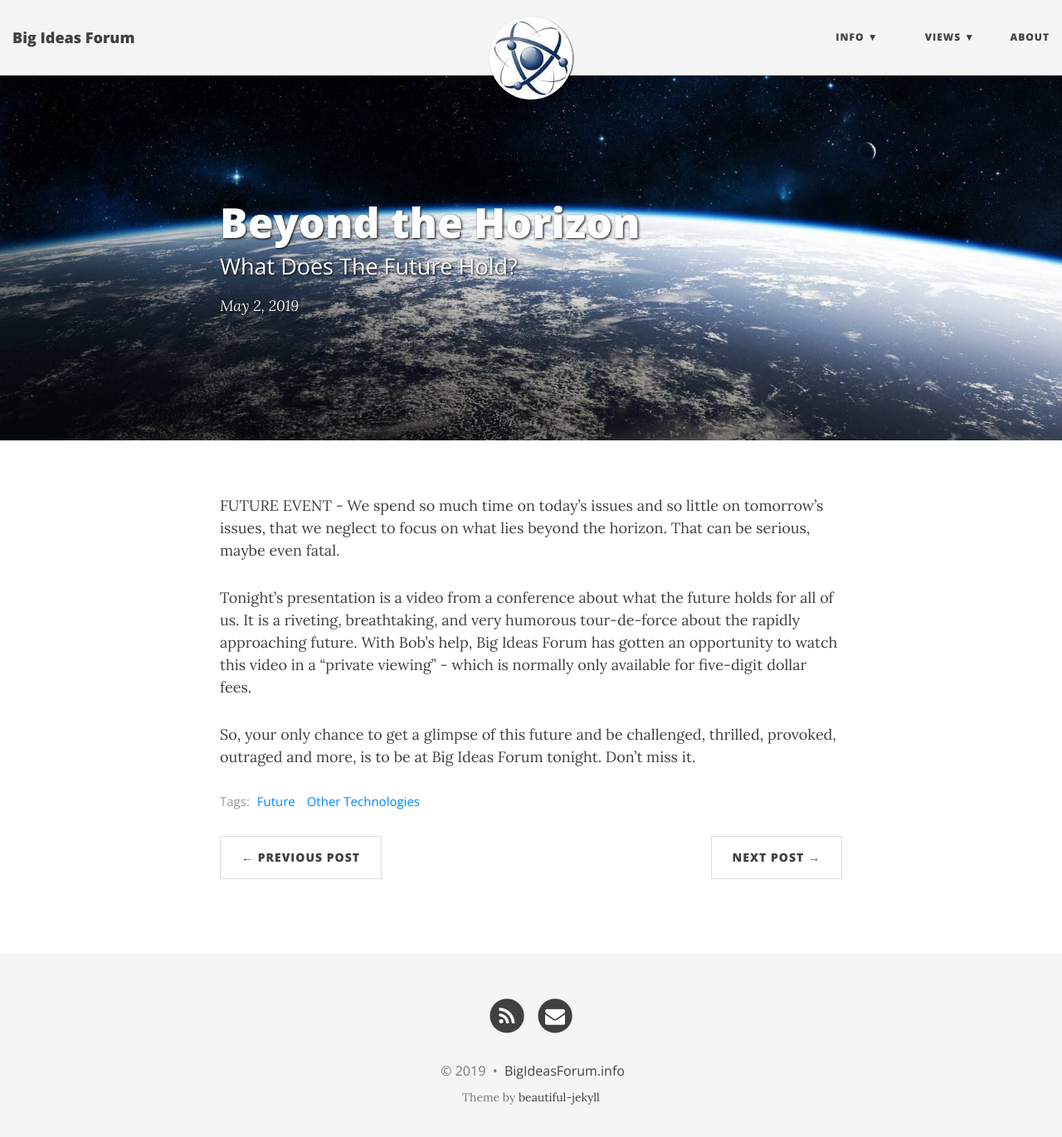
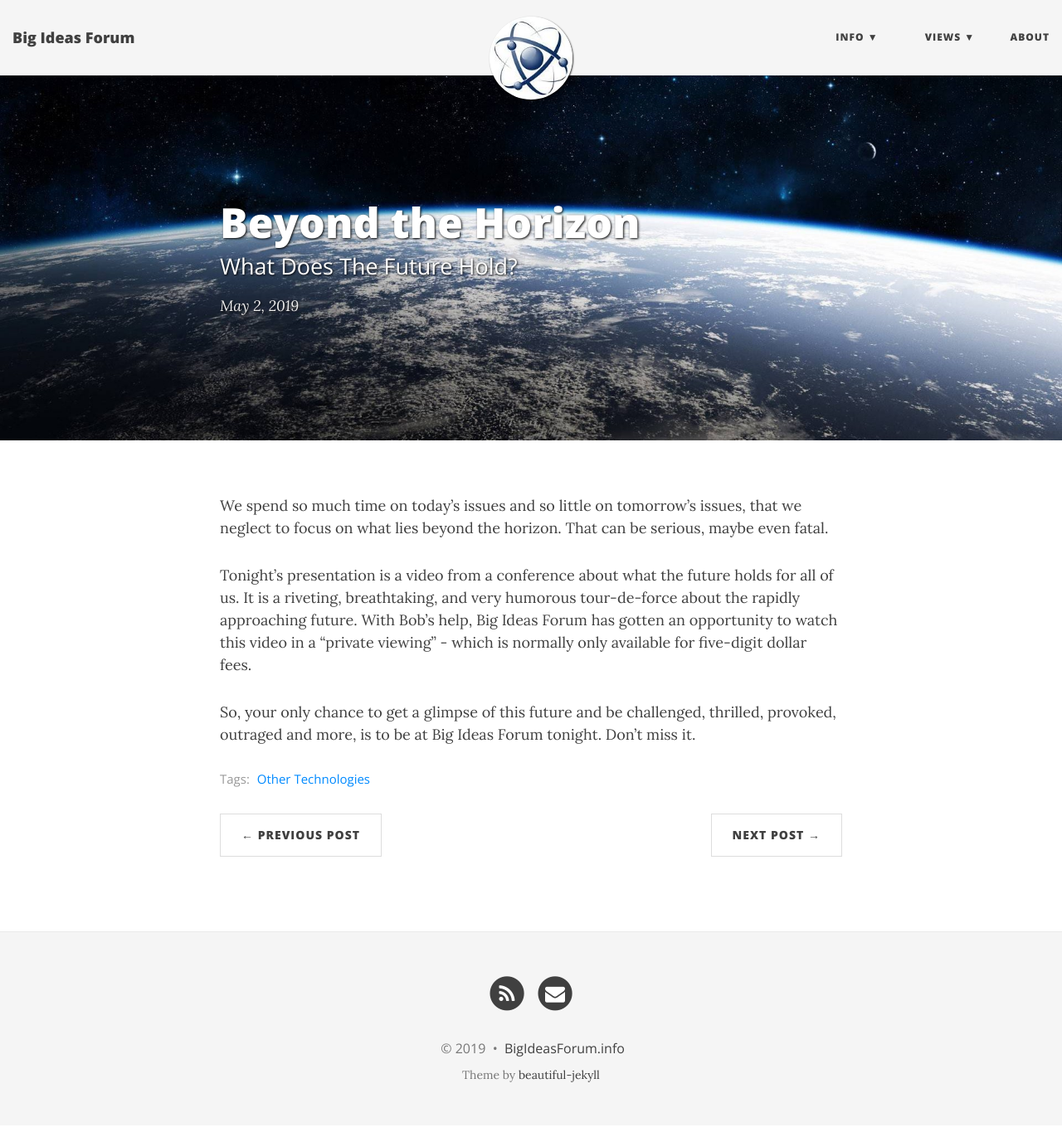
Before and after one commit to BigIdeasForum/bigideasforum.github.io, a Jekyll site: the page built from _posts/2019/2019-05-02-beyond-the-horizon.md, in a window 1280 px wide and 1384 px high. Shown: the top 1371 px of the window at 83% size. Built offline with Jekyll 4.4.1, drawn with Linux system fonts in a browser that asks for light colours; nearby versions of some CDN libraries.

Commit message:
Update 5/2 event

```diff
--- a/_posts/2019/2019-05-02-beyond-the-horizon.md
+++ b/_posts/2019/2019-05-02-beyond-the-horizon.md
@@ -2,12 +2,12 @@
 title:  Beyond the Horizon
 subtitle: What Does The Future Hold?
 date:   2019-05-02 19:00:00
-categories: Future, Torben, Bob
-tags: [Future, Other Technologies]
+categories: Bob
+tags: [Other Technologies]
 bigimg: /img/horizon.jpg
 ---
 
-FUTURE EVENT - We spend so much time on today’s issues and so little on tomorrow’s issues, that we neglect to focus on what lies beyond the horizon. That can be serious, maybe even fatal.
+We spend so much time on today’s issues and so little on tomorrow’s issues, that we neglect to focus on what lies beyond the horizon. That can be serious, maybe even fatal.
 
 Tonight's presentation is a video from a conference about what the future holds for all of us. It is a riveting, breathtaking, and very humorous tour-de-force about the rapidly approaching future. With Bob’s help, Big Ideas Forum has gotten an opportunity to watch this video in a “private viewing” - which is normally only available for five-digit dollar fees.
 
```
